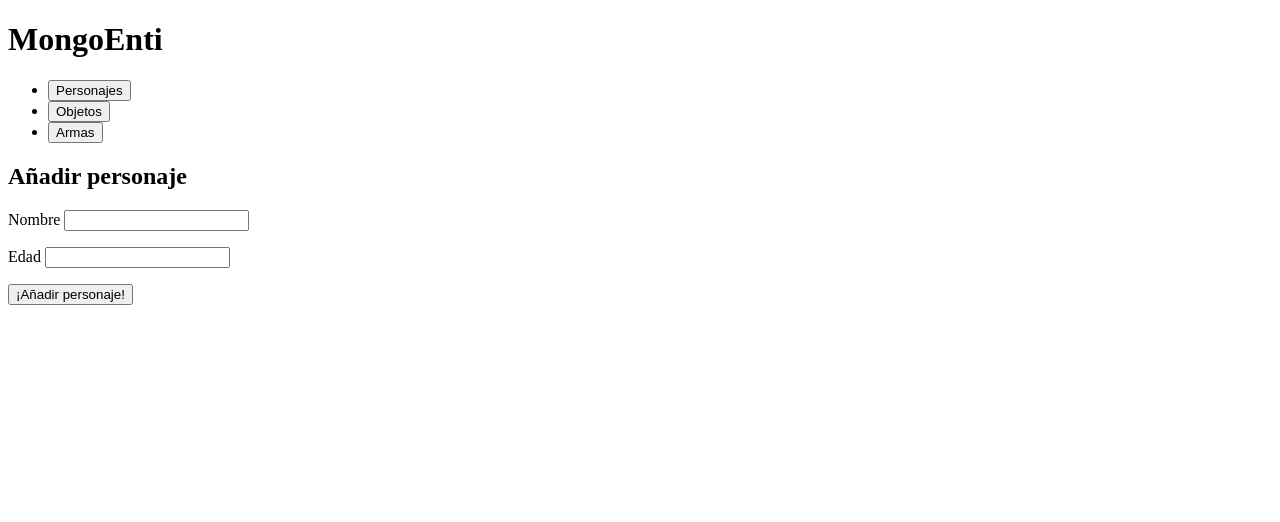
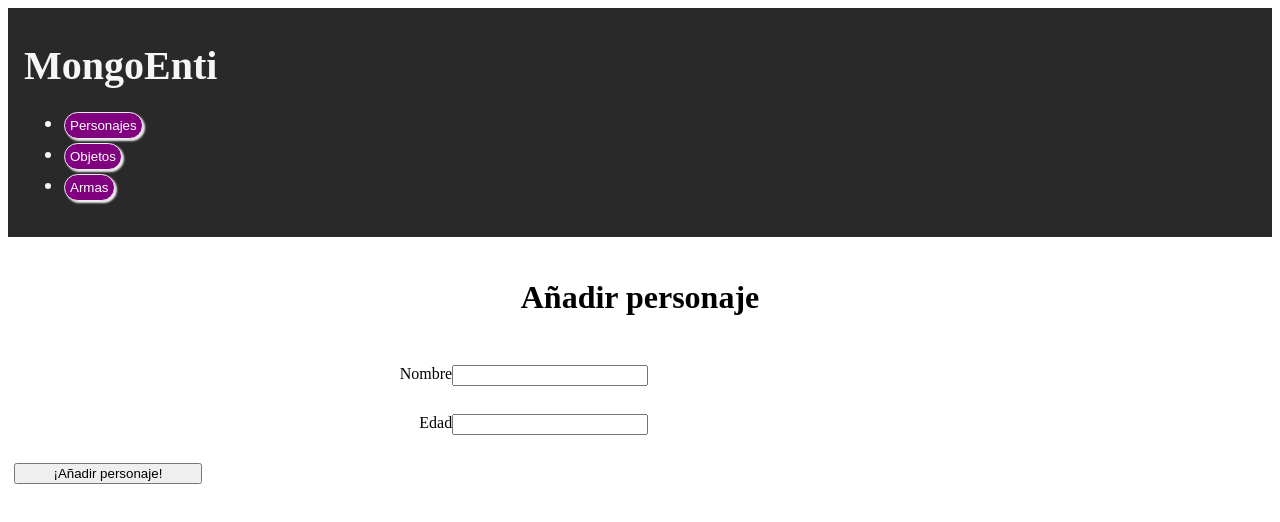
Before and after one commit to Aeren28/M02UF4, a website: page index.html in a window 1280 px wide. Drawn offline with Linux system fonts and the light colour scheme.

Commit message:
Add files via upload
un poco de css

```diff
--- /dev/null
+++ b/diseño.css
@@ -0,0 +1,61 @@
+p {
+	padding: 0 12px 0 12px;
+}
+
+main{
+	flex-direction: column;
+	display: flex;
+}
+
+body{
+	background: #FFFFFF;
+
+}
+
+html,body {
+	height: 100%;
+	overflow: auto;
+}
+h2 {
+	text-align: center;
+	font-size: 32px;
+	padding: 16px;
+}
+
+form p {
+	text-align: center;
+	display: flex;
+	padding: 6px;
+}
+
+form label {
+	flex-basis: 35%;
+	text-align: right;
+	padding:  0px;
+}
+
+form input {
+	flex-basis: 15%;
+}
+
+button {
+	background: purple;
+	color: white;
+	border: 1px solid #eee;
+	padding: 5px;
+	border-radius: 30px;
+	box-shadow: 2px 2px 2px #eee;
+	text-shadow: none;
+}
+
+header {
+	background-size: cover;
+	width: 100%;
+	background: #292929;
+	color: #F6F6F6;
+	padding: 16px;
+	margin: 0x;
+	font-size: 20px;
+	line-height: 30px;
+	z-index: 0;
+}
--- a/index.html
+++ b/index.html
@@ -4,6 +4,7 @@
 	<head>
 		<meta charset="UTF-8"/>
 		<title>MongoEnti</title>
+		<link rel="stylesheet" href="diseño.css" />
 	</head>
 
 	<body>
```
